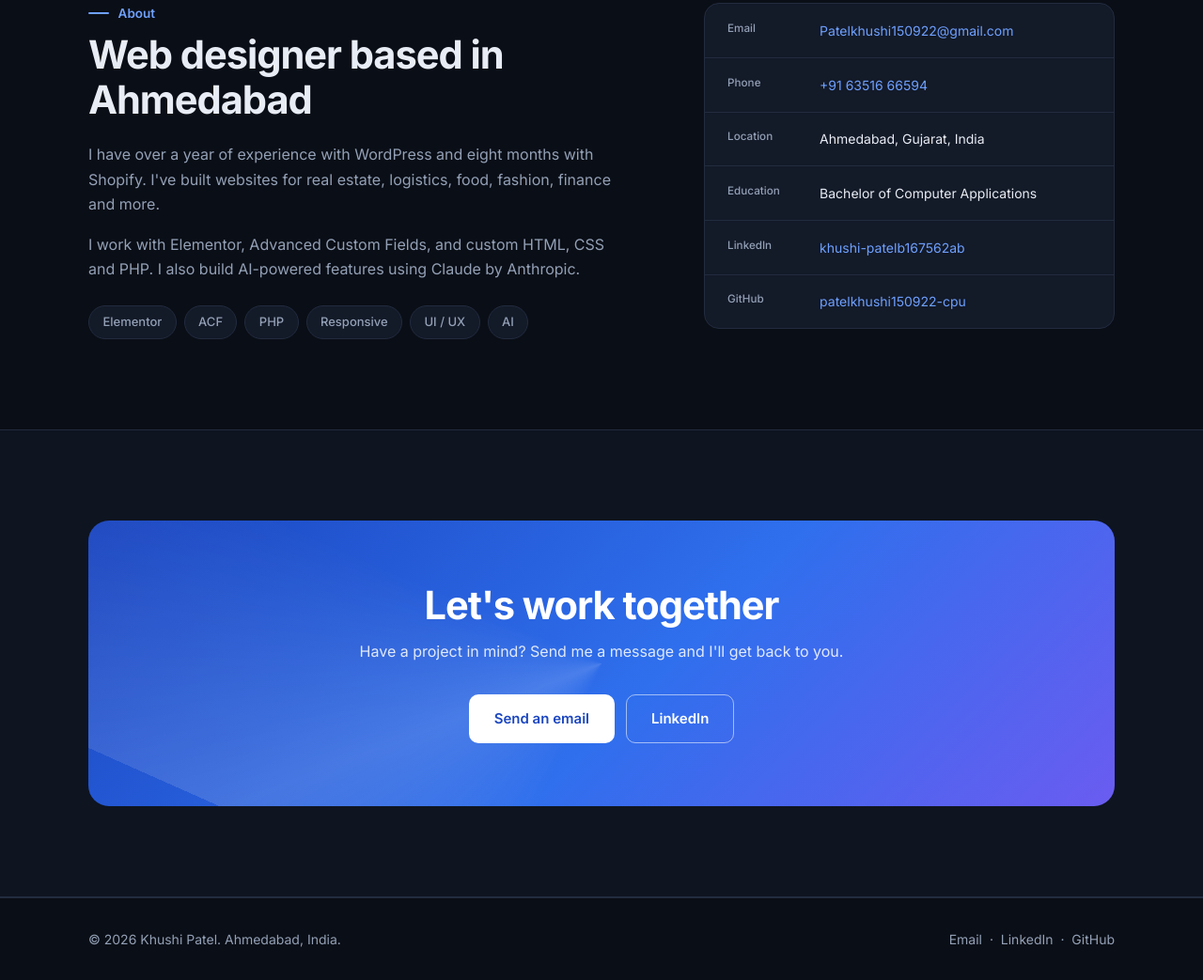
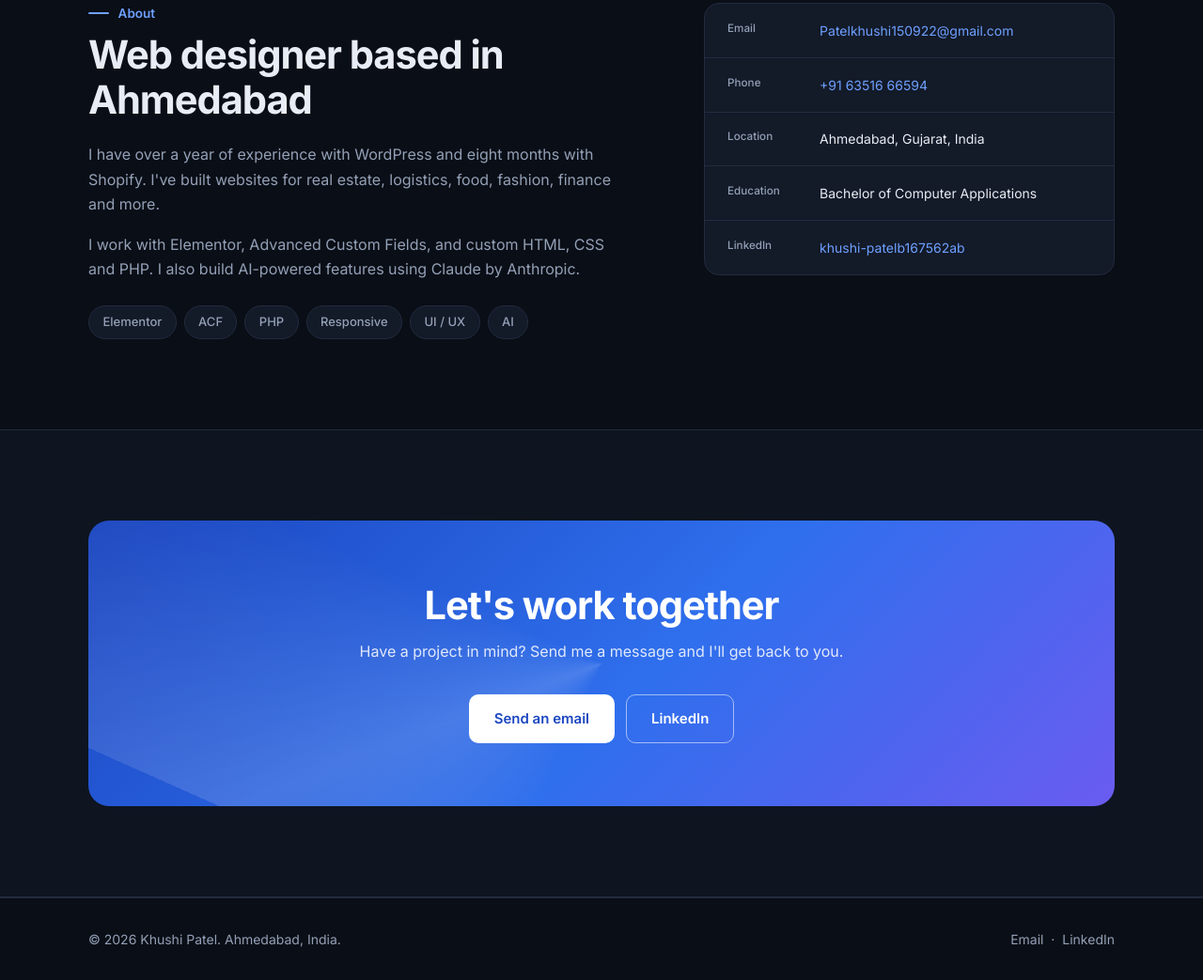
Before and after one commit to patelkhushi150922-cpu/Portfolio, a plain HTML site: page index.html in a window 1280 px wide. Shown: the part 5105-6148 px from the top of the page at 94% size. Drawn offline with Linux system fonts and the light colour scheme.

Commit message:
Update index.html

```diff
--- a/index.html
+++ b/index.html
@@ -250,7 +250,6 @@ footer a:hover{color:var(--blue)}
     <div><small>Location</small>Ahmedabad, Gujarat, India</div>
     <div><small>Education</small>Bachelor of Computer Applications</div>
     <div><small>LinkedIn</small><a href="https://linkedin.com/in/khushi-patelb167562ab" target="_blank" rel="noopener">khushi-patelb167562ab</a></div>
-    <div><small>GitHub</small><a href="https://github.com/patelkhushi150922-cpu/Portfolio" target="_blank" rel="noopener">patelkhushi150922-cpu</a></div>
   </div>
 </div></section>
 
@@ -268,7 +267,7 @@ footer a:hover{color:var(--blue)}
 
 <footer><div class="wrap">
   <span>© 2026 Khushi Patel. Ahmedabad, India.</span>
-  <span><a href="mailto:Patelkhushi150922@gmail.com">Email</a> &nbsp;·&nbsp; <a href="https://linkedin.com/in/khushi-patelb167562ab" target="_blank" rel="noopener">LinkedIn</a> &nbsp;·&nbsp; <a href="https://github.com/patelkhushi150922-cpu/Portfolio" target="_blank" rel="noopener">GitHub</a></span>
+  <span><a href="mailto:Patelkhushi150922@gmail.com">Email</a> &nbsp;·&nbsp; <a href="https://linkedin.com/in/khushi-patelb167562ab" target="_blank" rel="noopener">LinkedIn</a></span>
 </div></footer>
 
 <script>
```
